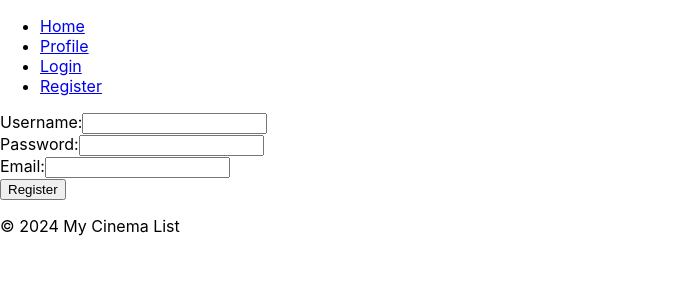
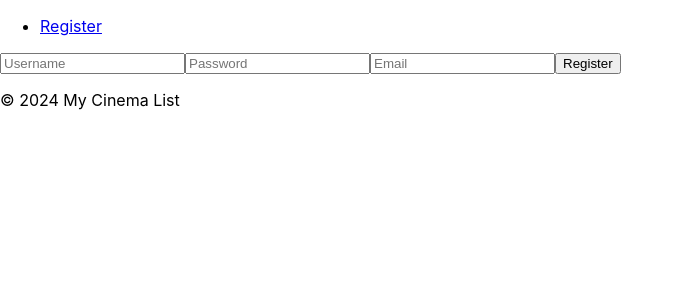
Before and after one commit to mrsbluerose/mycinemalist-frontend-app, a React (Create React App) app: page /register in a window 1280 px wide. Shown: the top 300 px of the page, without its empty margins (0-684 px from the left). Built offline with nearby package versions, Linux system fonts and the light colour scheme.

Commit message:
integrates frontend authentication

```diff
--- a/src/App.js
+++ b/src/App.js
@@ -1,27 +1,53 @@
-import React from 'react';
-import { BrowserRouter as Router, Route, Routes } from 'react-router-dom';
+import React, { useState, useEffect } from 'react';
+import { BrowserRouter as Router, Route, Routes, Navigate } from 'react-router-dom';
 import Header from './components/Header';
 import Footer from './components/Footer';
 import HomePage from './pages/HomePage';
-import MoviePage from './pages/MoviePage';
 import UserProfile from './components/UserProfile';
 import Login from './components/Login';
 import Register from './components/Register';
 import PrivateRoute from './components/PrivateRoute';
+import axios from 'axios';
 
 function App() {
+  const [isAuthenticated, setIsAuthenticated] = useState(!!localStorage.getItem('jwt_token'));
+
+  useEffect(() => {
+    axios.defaults.baseURL = 'http://localhost:8080';
+
+    axios.interceptors.request.use(
+      (config) => {
+        const token = localStorage.getItem('jwt_token');
+        if (token && !config.url.includes('/auth/login') && !config.url.includes('/users/register')) {
+          config.headers['Authorization'] = `Bearer ${token}`;
+        }
+        return config;
+      },
+      (error) => {
+        return Promise.reject(error);
+      }
+    );
+  }, []);
+
+  const handleLogout = () => {
+    localStorage.removeItem('jwt_token');
+    setIsAuthenticated(false);
+  };
+
+  useEffect(() => {
+    setIsAuthenticated(!!localStorage.getItem('jwt_token'));
+  }, []);
+
   return (
     <Router>
       <div className="App">
-        <Header />
+        <Header isAuthenticated={isAuthenticated} handleLogout={handleLogout} />
         <Routes>
-          <Route path="/" element={<HomePage />} />
-          <Route path="/movie/:id" element={<MoviePage />} />
-          <Route path="/login" element={<Login />} />
+          <Route path="/" element={isAuthenticated ? <HomePage /> : <Navigate to="/login" />} />
+          <Route path="/login" element={<Login setIsAuthenticated={setIsAuthenticated} />} />
           <Route path="/register" element={<Register />} />
-          <Route element={<PrivateRoute />}>
-            <Route path="/profile" element={<UserProfile />} />
-          </Route>
+          <Route path="/profile" element={<PrivateRoute><UserProfile /></PrivateRoute>} />
+          <Route path="/home" element={<PrivateRoute><HomePage /></PrivateRoute>} />
         </Routes>
         <Footer />
       </div>
--- a/src/components/Header.js
+++ b/src/components/Header.js
@@ -1,15 +1,20 @@
 import React from 'react';
 import { Link } from 'react-router-dom';
 
-const Header = () => {
+const Header = ({ isAuthenticated, handleLogout }) => {
   return (
     <header>
       <nav>
         <ul>
-          <li><Link to="/">Home</Link></li>
-          <li><Link to="/profile">Profile</Link></li>
-          <li><Link to="/login">Login</Link></li>
-          <li><Link to="/register">Register</Link></li>
+          {isAuthenticated ? (
+            <>
+              <li><Link to="/">Home</Link></li>
+              <li><Link to="/profile">Profile</Link></li>
+              <li><button onClick={handleLogout}>Logout</button></li>
+            </>
+          ) : (
+            <li><Link to="/register">Register</Link></li>
+          )}
         </ul>
       </nav>
     </header>
--- a/src/components/Login.js
+++ b/src/components/Login.js
@@ -1,38 +1,44 @@
 import React, { useState } from 'react';
-import axios from '../api/axiosConfig';
+import axios from 'axios';
+import { useNavigate } from 'react-router-dom';
 
-const Login = () => {
+const Login = ({ setIsAuthenticated }) => {
   const [username, setUsername] = useState('');
   const [password, setPassword] = useState('');
-  const [error, setError] = useState(null);
+  const navigate = useNavigate();
 
-  const handleSubmit = (e) => {
+  const handleLogin = async (e) => {
     e.preventDefault();
-    axios.post('/login', { username, password })
-      .then(response => {
-        console.log('Logged in successfully:', response.data);
-        localStorage.setItem('token', response.data.token); // Store JWT token
-        setError(null);
-        // Redirect to protected route or home page
-      })
-      .catch(error => {
-        console.error('There was an error logging in!', error);
-        setError('Invalid credentials');
-      });
+    try {
+      console.log('Sending login request...');
+      const response = await axios.post('/auth/login', { username, password });
+      console.log('Login response:', response);
+      localStorage.setItem('jwt_token', response.data.token);
+      setIsAuthenticated(true);
+      navigate('/'); // Redirect to the homepage after successful login
+    } catch (error) {
+      console.error('Login failed', error);
+      alert('Login failed. Please check your credentials and try again.');
+    }
   };
 
   return (
-    <form onSubmit={handleSubmit}>
-      <div>
-        <label>Username:</label>
-        <input type="text" value={username} onChange={(e) => setUsername(e.target.value)} />
-      </div>
-      <div>
-        <label>Password:</label>
-        <input type="password" value={password} onChange={(e) => setPassword(e.target.value)} />
-      </div>
+    <form onSubmit={handleLogin}>
+      <input
+        type="text"
+        value={username}
+        onChange={(e) => setUsername(e.target.value)}
+        placeholder="Username"
+        required
+      />
+      <input
+        type="password"
+        value={password}
+        onChange={(e) => setPassword(e.target.value)}
+        placeholder="Password"
+        required
+      />
       <button type="submit">Login</button>
-      {error && <p style={{ color: 'red' }}>{error}</p>}
     </form>
   );
 };
--- a/src/components/PrivateRoute.js
+++ b/src/components/PrivateRoute.js
@@ -1,13 +1,9 @@
 import React from 'react';
-import { Navigate, Outlet } from 'react-router-dom';
+import { Navigate } from 'react-router-dom';
 
-const PrivateRoute = () => {
-  // Temporarily bypass authentication check
-  // const isAuthenticated = true; // Always allow access for testing
-  const isAuthenticated = !!localStorage.getItem('token');
-
-
-  return isAuthenticated ? <Outlet /> : <Navigate to="/login" />;
+const PrivateRoute = ({ children }) => {
+  const isAuthenticated = !!localStorage.getItem('jwt_token');
+  return isAuthenticated ? children : <Navigate to="/login" />;
 };
 
 export default PrivateRoute;
--- a/src/components/Register.js
+++ b/src/components/Register.js
@@ -1,42 +1,47 @@
 import React, { useState } from 'react';
-import axios from '../api/axiosConfig';
+import axios from 'axios';
+import { useNavigate } from 'react-router-dom';
 
 const Register = () => {
   const [username, setUsername] = useState('');
   const [password, setPassword] = useState('');
   const [email, setEmail] = useState('');
-  const [error, setError] = useState(null);
+  const navigate = useNavigate();
 
-  const handleSubmit = (e) => {
+  const handleRegister = async (e) => {
     e.preventDefault();
-    axios.post('/register', { username, password, email })
-      .then(response => {
-        console.log('Registered successfully:', response.data);
-        setError(null);
-        // Redirect to login page or home page
-      })
-      .catch(error => {
-        console.error('There was an error registering!', error);
-        setError('Registration failed');
-      });
+    try {
+      await axios.post('/users/register', { username, password, email });
+      navigate('/login'); // Redirect to the login page after successful registration
+    } catch (error) {
+      console.error('Registration failed:', error);
+    }
   };
 
   return (
-    <form onSubmit={handleSubmit}>
-      <div>
-        <label>Username:</label>
-        <input type="text" value={username} onChange={(e) => setUsername(e.target.value)} />
-      </div>
-      <div>
-        <label>Password:</label>
-        <input type="password" value={password} onChange={(e) => setPassword(e.target.value)} />
-      </div>
-      <div>
-        <label>Email:</label>
-        <input type="email" value={email} onChange={(e) => setEmail(e.target.value)} />
-      </div>
+    <form onSubmit={handleRegister}>
+      <input
+        type="text"
+        value={username}
+        onChange={(e) => setUsername(e.target.value)}
+        placeholder="Username"
+        required
+      />
+      <input
+        type="password"
+        value={password}
+        onChange={(e) => setPassword(e.target.value)}
+        placeholder="Password"
+        required
+      />
+      <input
+        type="email"
+        value={email}
+        onChange={(e) => setEmail(e.target.value)}
+        placeholder="Email"
+        required
+      />
       <button type="submit">Register</button>
-      {error && <p style={{ color: 'red' }}>{error}</p>}
     </form>
   );
 };
--- a/src/pages/HomePage.js
+++ b/src/pages/HomePage.js
@@ -1,24 +1,29 @@
 import React, { useEffect, useState } from 'react';
-import axios from '../api/axiosConfig';
+import axios from 'axios';
 
 const HomePage = () => {
   const [movies, setMovies] = useState([]);
 
   useEffect(() => {
-    axios.get('/movies')
-      .then(response => {
+    const fetchMovies = async () => {
+      try {
+        console.log('Fetching movies');
+        const response = await axios.get('/api/movies');
+        console.log('Movies fetched:', response.data);
         setMovies(response.data);
-      })
-      .catch(error => {
+      } catch (error) {
         console.error('There was an error fetching the movies!', error);
-      });
+      }
+    };
+
+    fetchMovies();
   }, []);
 
   return (
     <div>
       <h1>Home Page</h1>
       <ul>
-        {movies.map(movie => (
+        {movies.map((movie) => (
           <li key={movie.id}>{movie.title}</li>
         ))}
       </ul>
```
Also changed, not shown: src/AuthContext.js (added, +28 -0 lines).
